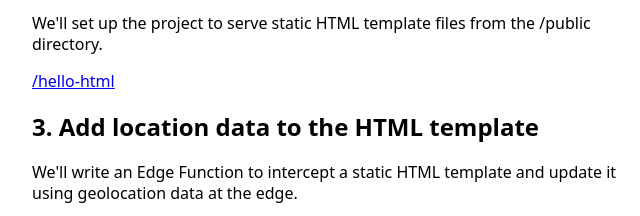
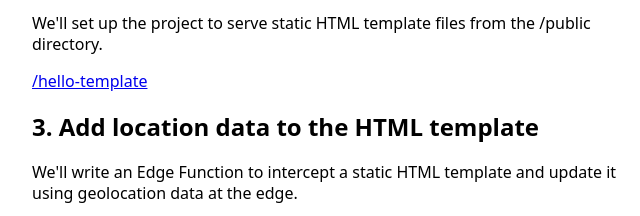
Before and after one commit to fzhcary/oars, a plain HTML site: page public/index.html in a window 1280 px wide. Shown: the part 391-607 px from the top of the page, 308-948 px from the left. Drawn offline with Linux system fonts and the light colour scheme.

Commit message:
refactor hello-template

```diff
--- a/public/index.html
+++ b/public/index.html
@@ -36,7 +36,7 @@
     <div>
       <h2>2. Serve an HTML template</h2>
       <p>We'll set up the project to serve static HTML template files from the /public directory.</p>
-      <a href="/hello-html">/hello-html</a>
+      <a href="/hello-template">/hello-template</a>
     </div>
 
     <div>
```
Also changed, not shown: public/hello-template.html (renamed from hello-template.html).
